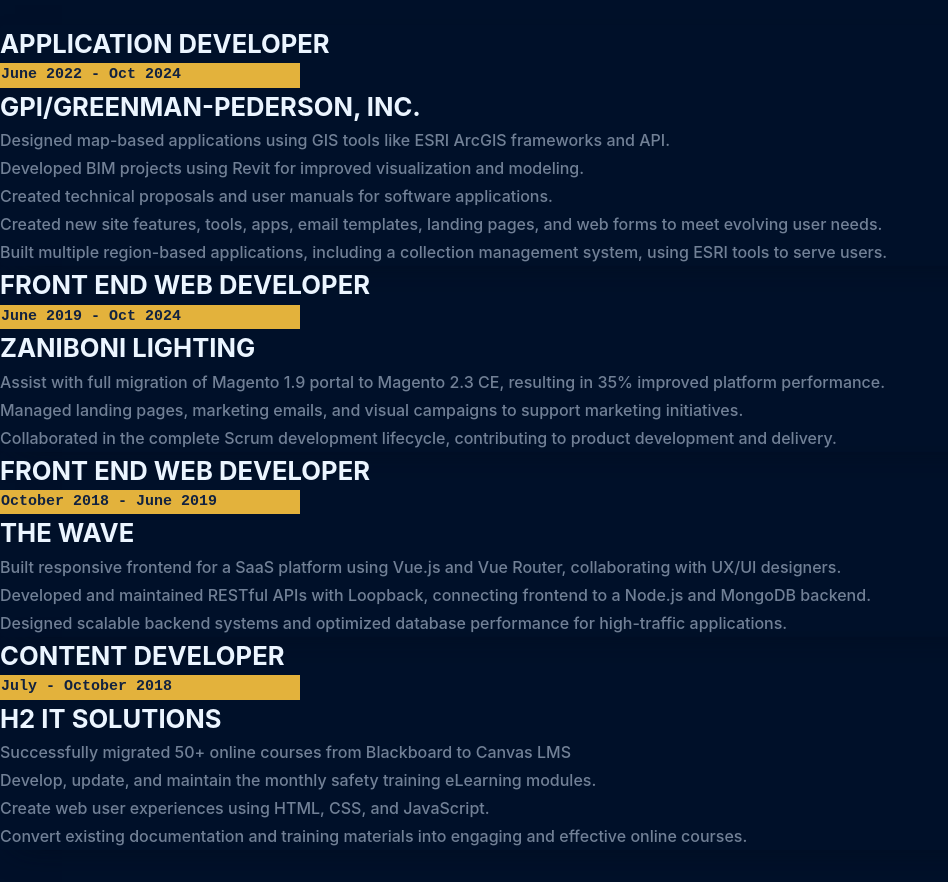
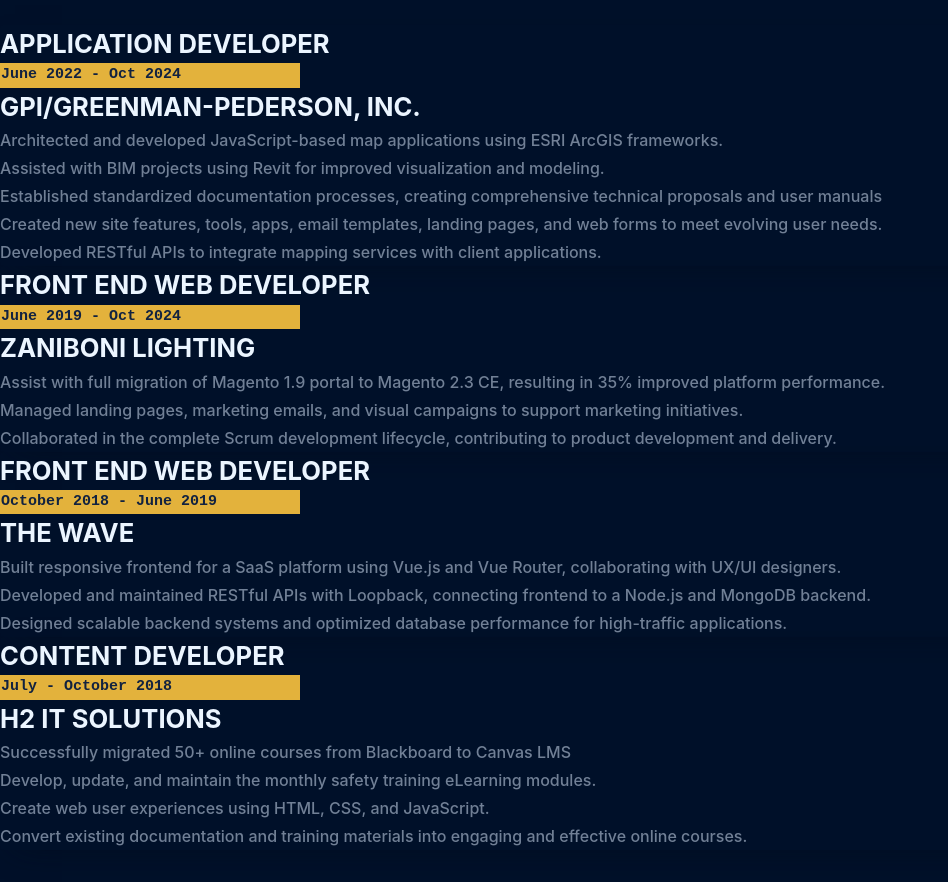
Before and after one commit to DwightX/portfoliov3, a Next.js app: page / in a window 1280 px wide. Shown: the part 2325-3207 px from the top of the page, without its empty margins (0-948 px from the left). Built offline with nearby package versions, Linux system fonts and the light colour scheme.

Commit message:
Update Experience.js

```diff
--- a/src/app/components/Experience.js
+++ b/src/app/components/Experience.js
@@ -33,11 +33,11 @@
                             <h3><a className="jobCompany hover-underline-animation" href="https://www.gpinet.com/">GPI/GREENMAN-PEDERSON, INC.</a></h3>
                             <div className="jobBlurb px-2">
                             <ul>
-                                <li>Designed map-based applications using GIS tools like ESRI ArcGIS frameworks and API.</li>
-                                <li>Developed BIM projects using Revit for improved visualization and modeling.</li>
-                                <li>Created  technical proposals and user manuals for software applications.</li>
+                                <li>Architected and developed JavaScript-based map applications using ESRI ArcGIS frameworks.</li>
+                                <li>Assisted with BIM projects using Revit for improved visualization and modeling.</li>
+                                <li>Established standardized documentation processes, creating comprehensive technical proposals and user manuals</li>
                                 <li>Created new site features, tools, apps, email templates, landing pages, and web forms to meet evolving user needs.</li>
-                                <li>Built multiple region-based applications, including a collection management system, using ESRI tools to serve users.</li>
+                                <li>Developed RESTful APIs to integrate mapping services with client applications.</li>
                             </ul>
                             </div>
                              </div>
```
